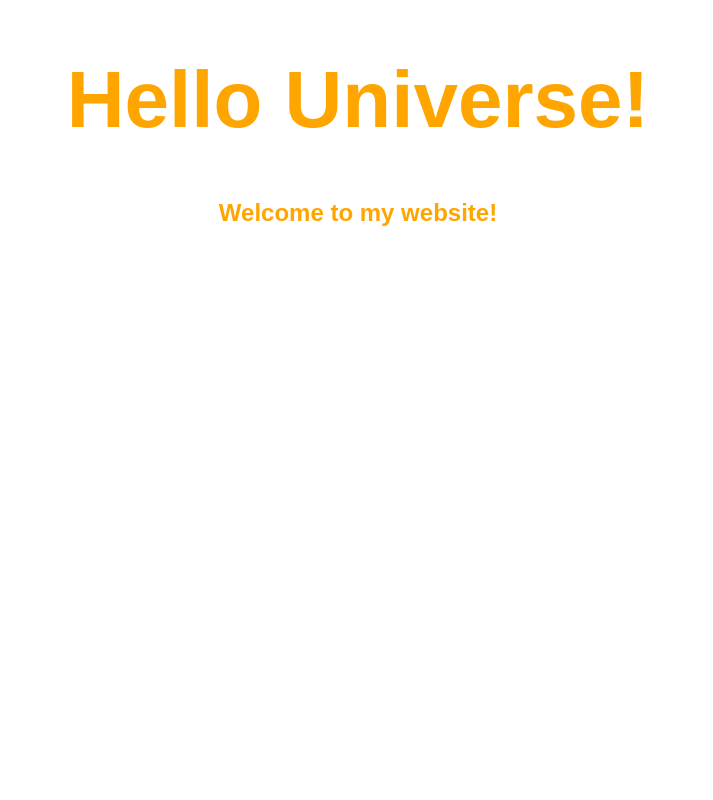
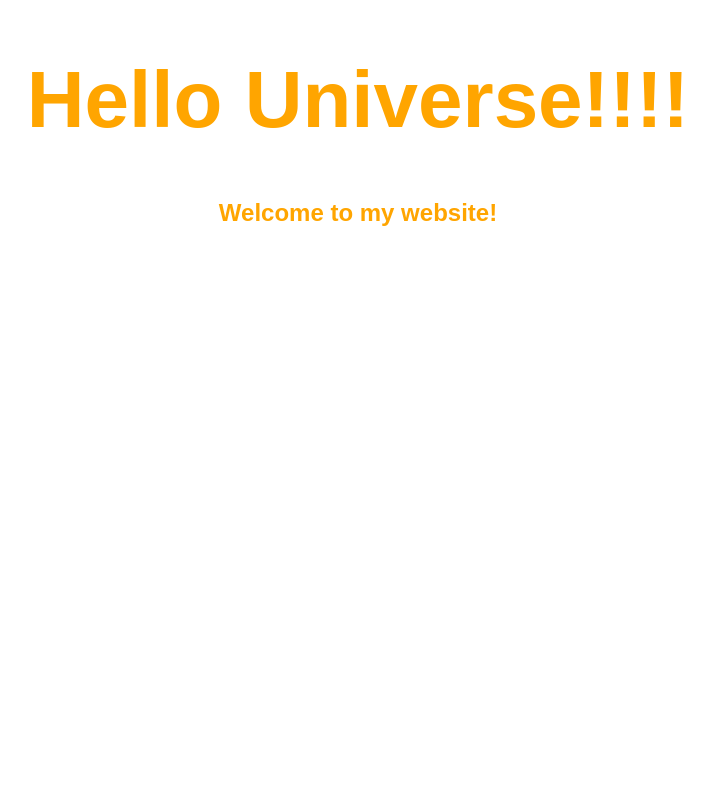
Before and after one commit to alicethacker/NEW, a plain HTML site: page index.html in a window 1280 px wide. Shown: the top 800 px of the page, without its empty margins (282-995 px from the left). Drawn offline with Linux system fonts and the light colour scheme.

Commit message:
Revert "Update index.html"
This reverts commit 7f47d554a315c4faeabf3420a3adb5bb216818e1.

```diff
--- a/index.html
+++ b/index.html
@@ -6,7 +6,7 @@
   </head>
   <body>
     <div>
-      <h1>Hello Universe!</h1>
+      <h1>Hello Universe!!!!</h1>
       <h2>Welcome to my website!</h2>
     </div>
 
```
